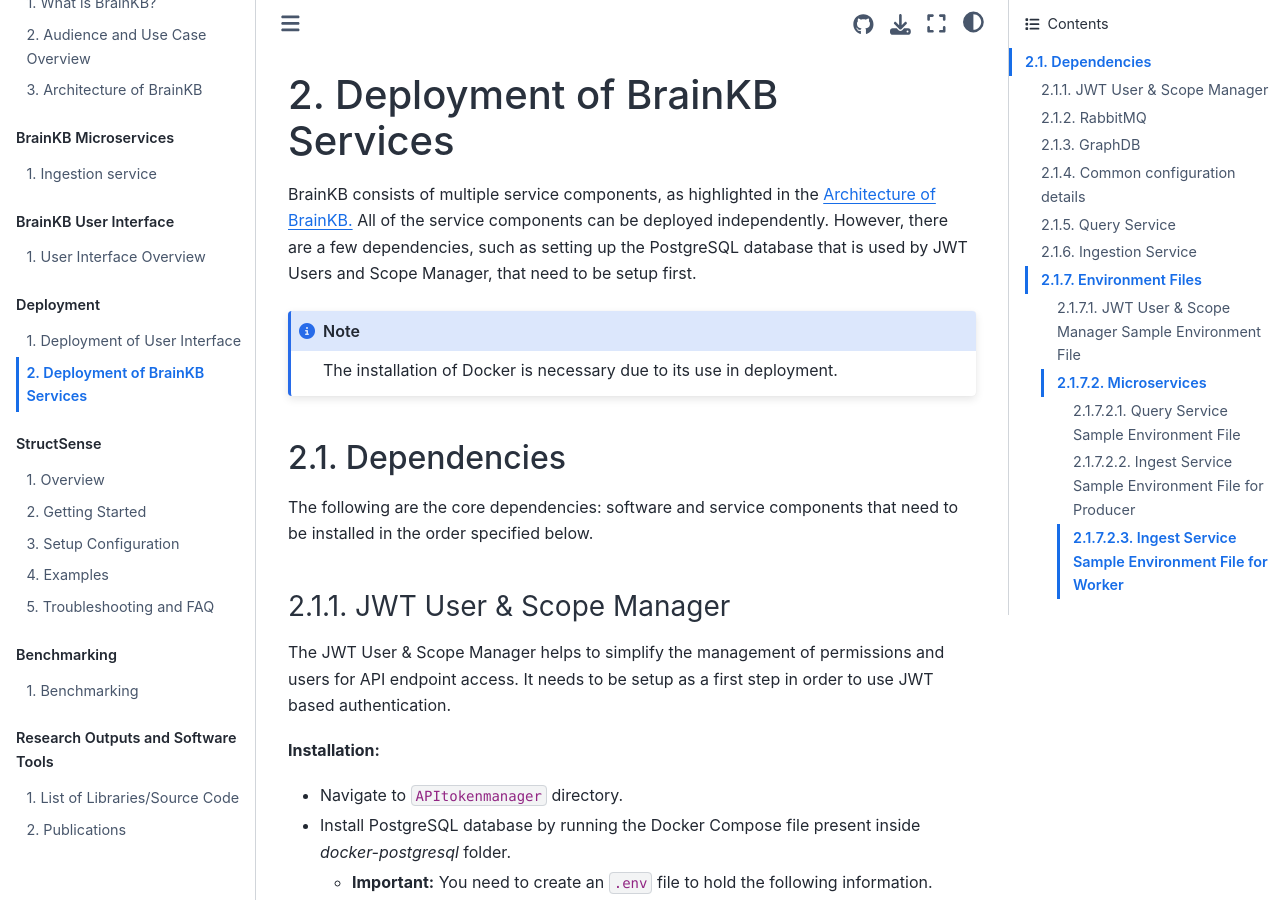
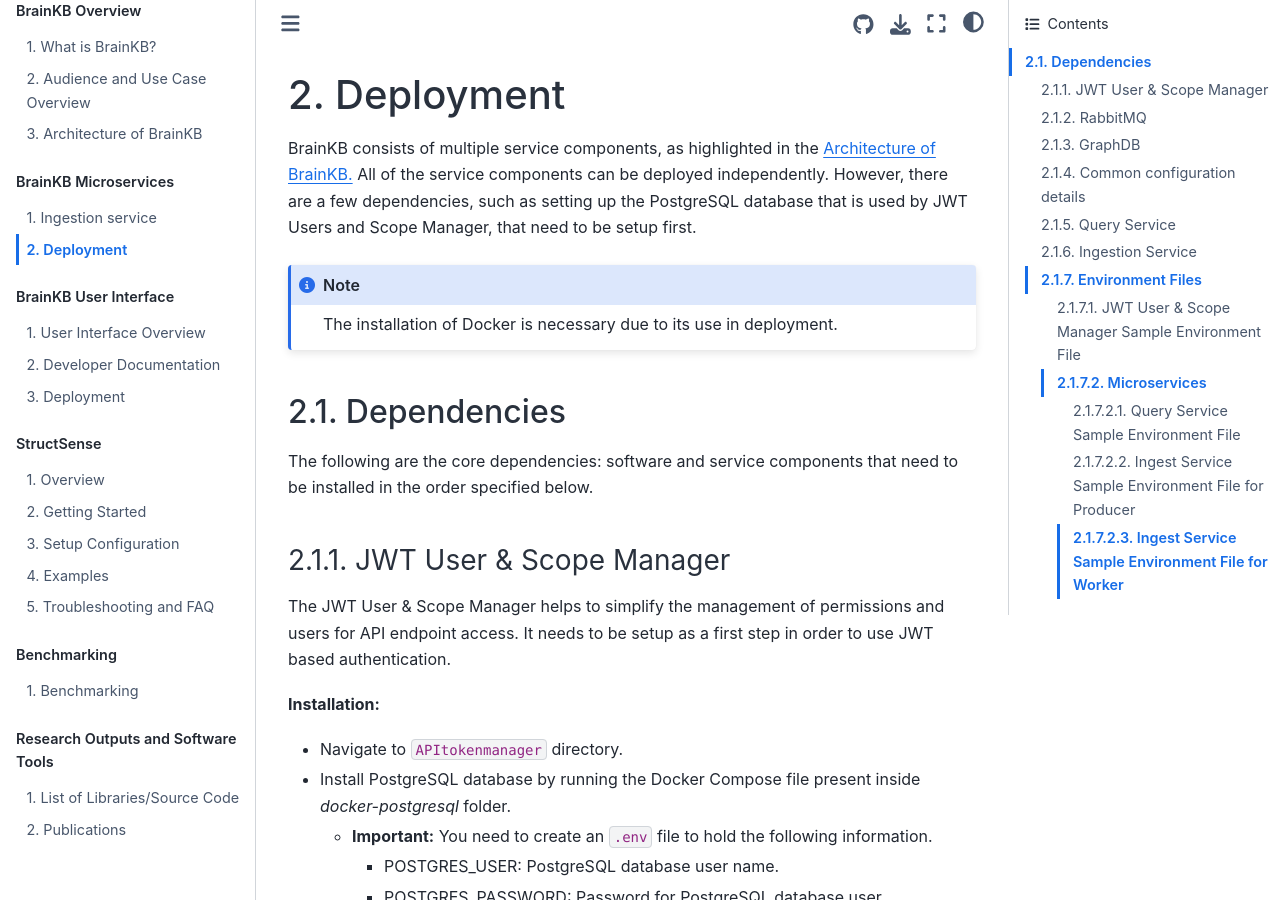
Before and after one commit to sensein/brainkbdocs, a Jupyter Book: the page built from docs/deployment_braikbservices.md, in a window 1280 px wide and 900 px high. Built offline with Jupyter Book 1.0.4 settings and Sphinx 7.4.7 and the Sphinx Book theme 1.1.4, drawn with Linux system fonts in a browser that asks for light colours; some of the changed text lies outside the part shown.

Commit message:
reorganized deployment to keep it inside specific services and created a developer doc for UI - init

````diff
--- a/docs/_toc.yml
+++ b/docs/_toc.yml
@@ -18,15 +18,13 @@
     numbered: True
     chapters:
     - file: ingestion_service
+    - file: deployment_braikbservices
   - caption: BrainKB User Interface
     numbered: True
     chapters:
     - file: brainkbui
-  - caption: Deployment
-    numbered: True
-    chapters:
+    - file: ui_developer_document
     - file: deployment_userinterface
-    - file: deployment_braikbservices
   - caption: StructSense
     numbered: True
     chapters:
--- a/docs/deployment_braikbservices.md
+++ b/docs/deployment_braikbservices.md
@@ -1,4 +1,4 @@
-# Deployment of BrainKB Services
+# Deployment
 
 BrainKB consists of multiple service components, as highlighted in the {ref}`brainkb_architecture_figure` All of the service components can be deployed independently. However, there are a few dependencies, such as setting up the PostgreSQL database that is used by JWT Users and Scope Manager, that need to be setup first.
 
--- a/docs/deployment_userinterface.md
+++ b/docs/deployment_userinterface.md
@@ -1,4 +1,4 @@
-# Deployment of User Interface
+# Deployment
 This section provides information regarding the deployment of the BrainKB UI, both in the development and the production mode.
 
 ```{note}
--- /dev/null
+++ b/docs/ui_developer_document.md
@@ -0,0 +1 @@
+# Developer Documentation
````
